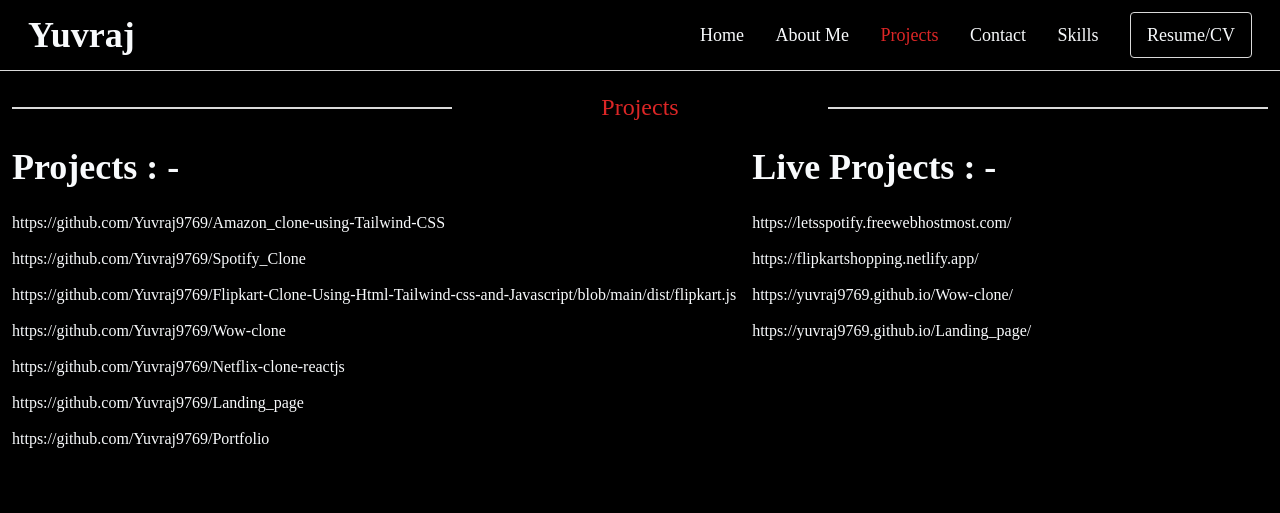
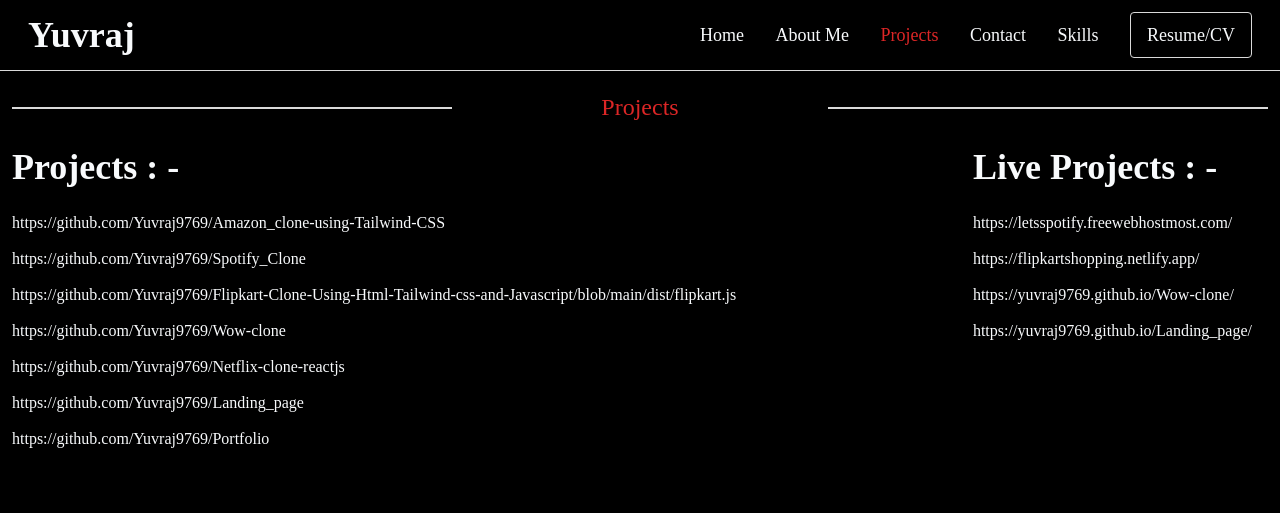
Before and after one commit to Yuvraj9769/Yuvraj_Portfolio, a React (Vite) app: page /Project in a window 1280 px wide. Shown: the top 513 px of the page. Built offline with nearby package versions, Linux system fonts and the light colour scheme.

Commit message:
Update Project.jsx

```diff
--- a/src/Components/Project.jsx
+++ b/src/Components/Project.jsx
@@ -30,12 +30,12 @@ const Project = () => {
         Projects
       </p>
 
-      <div className=" w-full h-auto flex flex-col gap-4 md:flex-row">
-        <div className=" flex flex-col gap-2">
+      <div className=" w-full h-auto flex flex-col gap-4 md:flex-row 2xl:justify-around lg:justify-between">
+        <div className=" flex flex-col gap-2 lg:max-w-[65%] ">
           <h1 className="text-4xl text-slate-50 py-1 font-semibold">
             Projects : -
           </h1>
-          <ul className="text-slate-50 projul">
+          <ul className="text-slate-50 projul ">
             <li className="my-3 hover:text-red-600 duration-300  cursor-pointer whitespace-normal break-words">
               <Link to="https://github.com/Yuvraj9769/Amazon_clone-using-Tailwind-CSS">
                 https://github.com/Yuvraj9769/Amazon_clone-using-Tailwind-CSS
@@ -73,7 +73,7 @@ const Project = () => {
             </li>
           </ul>
         </div>
-        <div className="flex flex-col gap-2 text-slate-50">
+        <div className="flex flex-col gap-2 text-slate-50 lg:pr-4">
           <h1 className="text-4xl py-1 font-semibold">Live Projects : -</h1>
           <ul className="projul">
             <li className="my-3 hover:text-green-600 duration-300  cursor-pointer whitespace-normal break-words">
```
